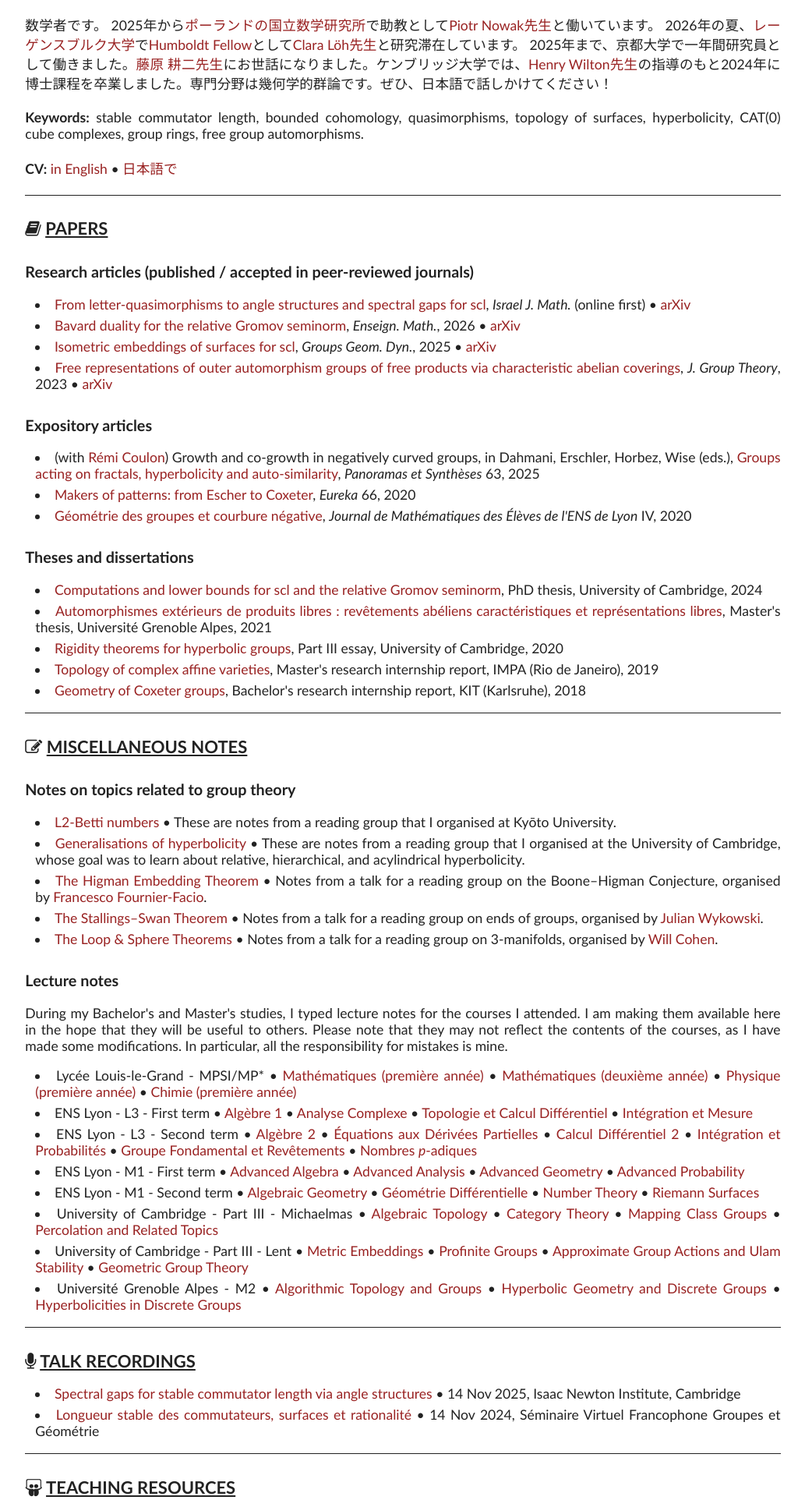
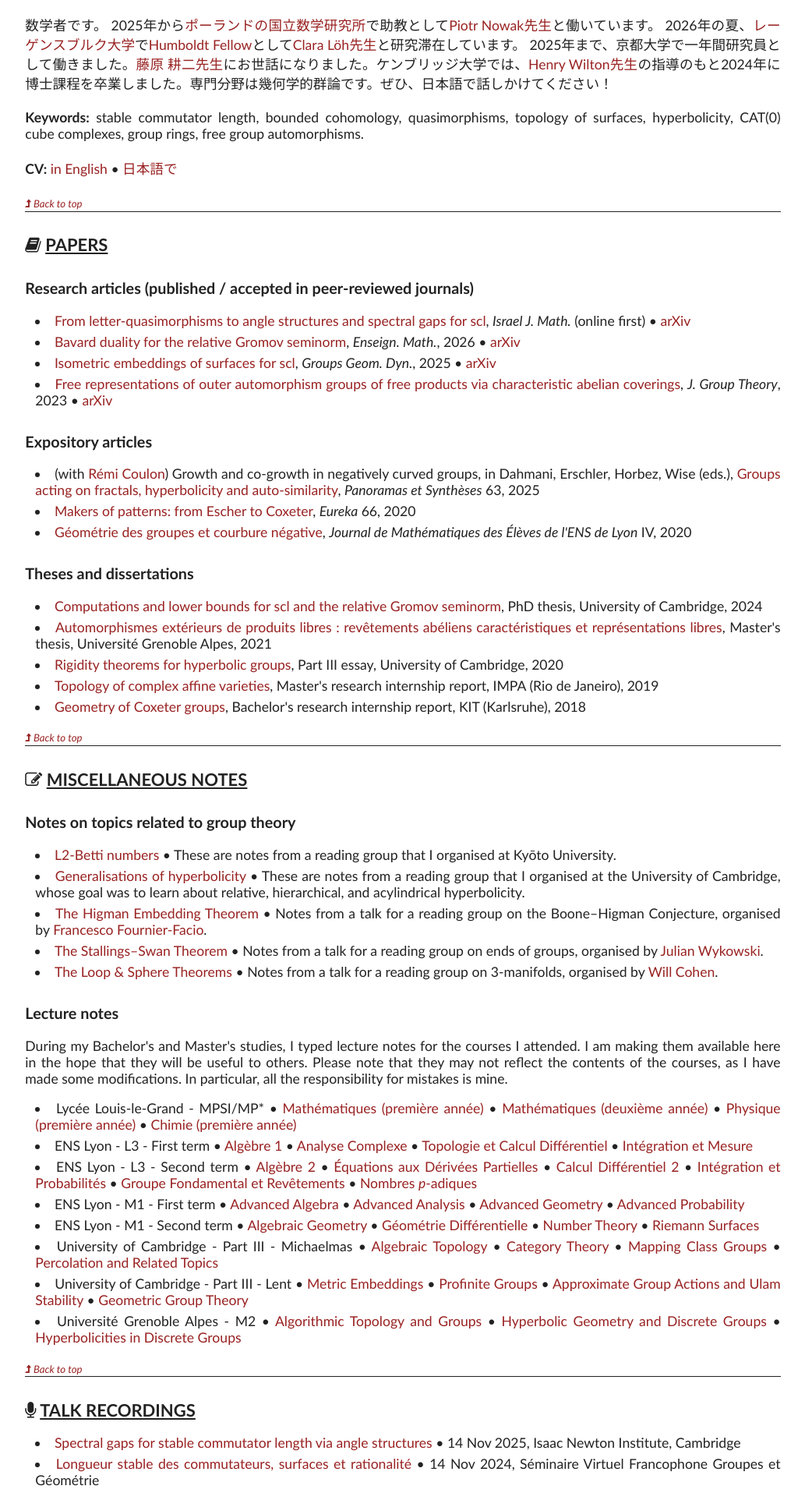
Before and after one commit to alexis-marchand/alexis-marchand.github.io, a PHP site: page / in a window 1280 px wide. Shown: the part 690-2614 px from the top of the page at 78% size, without its empty margins (123-1156 px from the left). Run offline with PHP 8.4, Linux system fonts and the light colour scheme.

Commit message:
Added back-to-top buttons

```diff
--- a/colles/index.html
+++ b/colles/index.html
@@ -86,6 +86,7 @@
          </ul>
          </ul>
          I compiled a collection of exercises <a href="../docs/colles/Exercices-Colles.pdf">here</a>, with hints and difficulty ratings.<br/><br/>
+        <a href="#page" class="backtotop"><i class="fa fa-level-up"></i> Back to top</a>
       </article>
     </div>
    </body>
--- a/index.html
+++ b/index.html
@@ -66,6 +66,8 @@
 
 	<b>CV:	</b> <a href="docs/CV-en.pdf" target="_blank">in English</a> &#8226; <a href="docs/CV-jp.pdf" target="_blank">日本語で</a><br/><br/>
 
+        <a href="#page" class="backtotop"><i class="fa fa-level-up"></i> Back to top</a>
+
 
       </article>
 
@@ -111,6 +113,9 @@
 
 		<li><a href="docs/maths/2018-GeometryCoxeterGroups.pdf">Geometry of Coxeter groups</a>, Bachelor's research internship report, KIT (Karlsruhe), 2018</li>
         </ul>
+
+        <a href="#page" class="backtotop"><i class="fa fa-level-up"></i> Back to top</a>
+
       </article>
 
       <article id="notes">
@@ -147,6 +152,8 @@
 
 	  <li>Université Grenoble Alpes - M2 &#8226; <a href=docs/lecture-notes/M2-AlgorithmicTopologyAndGroups.pdf>Algorithmic Topology and Groups</a> &#8226; <a href=docs/lecture-notes/M2-HyperbolicGeometryAndDiscreteGroups.pdf>Hyperbolic Geometry and Discrete Groups</a> &#8226; <a href=docs/lecture-notes/M2-HyperbolicitiesInDiscreteGroups.pdf>Hyperbolicities in Discrete Groups</a></li>
 	</ul>
+
+        <a href="#page" class="backtotop"><i class="fa fa-level-up"></i> Back to top</a>
       </article>
 
       <article id="rec">
@@ -156,7 +163,7 @@
 	  <li><a href="https://www.newton.ac.uk/seminar/47734/">Spectral gaps for stable commutator length via angle structures</a> &#8226; 14 Nov 2025, Isaac Newton Institute, Cambridge</li>
 	  <li><a href="https://www-fourier.univ-grenoble-alpes.fr/seminaire-gg/?q=node/160">Longueur stable des commutateurs, surfaces et rationalité</a> &#8226; 14 Nov 2024, Séminaire Virtuel Francophone Groupes et Géométrie</li>
 	</ul>
-
+        <a href="#page" class="backtotop"><i class="fa fa-level-up"></i> Back to top</a>
 	</article>
 
       <article id="teaching">
@@ -165,6 +172,7 @@
         	<li><a href=colles/>Colles de mathématiques</a> (supervisions in the French preparatory class system)</li>
         	<li><a href=itinerens/>French as a foreign language</a></li>
         </ul>
+        <a href="#page" class="backtotop"><i class="fa fa-level-up"></i> Back to top</a>
       </article>
 
       </div>
--- a/itinerens/index.html
+++ b/itinerens/index.html
@@ -108,6 +108,7 @@
 	        <li><a href="../docs/itinerens/FLE-18-19-S1-Cours10.pdf">Cours 10</a> : Les expressions idiomatiques en français &#8226; <a href="../docs/itinerens/FLE-18-19-S1-Cours10-Correction.pdf">Correction</a></li>
         </ul>
         Here are some <a href="../docs/itinerens/FLE-B1-ConseilsDeLecture.pdf">French reading suggestions</a>.<br/><br/>
+        <a href="#page" class="backtotop"><i class="fa fa-level-up"></i> Back to top</a>
       </article>
     </div>
    </body>
--- a/style.css
+++ b/style.css
@@ -133,6 +133,12 @@ article h3
    margin-top: 1.5em;
 }
 
+.backtotop
+{
+   font-style: italic;
+   font-size: .75em;
+}
+
 .emph
 {
    font-style: italic;
```
